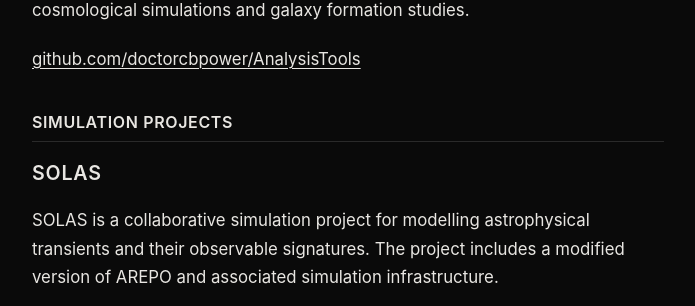
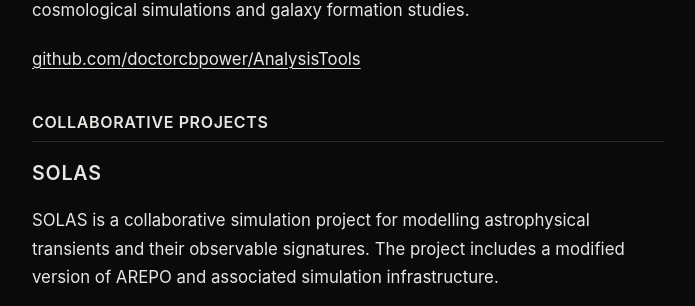
Before and after one commit to doctorcbpower/doctorcbpower.github.io, a Jekyll site: the page built from software.html, in a window 1280 px wide and 900 px high, scrolled down 1329 px. Shown: the part 148-454 px from the top of the window, without its empty margins (292-987 px from the left). Built offline with Jekyll 4.4.1, drawn with Linux system fonts in a browser that asks for light colours.

Commit message:
Change section title from 'Simulation projects' to 'Collaborative projects'

```diff
--- a/software.html
+++ b/software.html
@@ -39,7 +39,7 @@
 
 <p></p><a href="https://github.com/doctorcbpower/AnalysisTools">github.com/doctorcbpower/AnalysisTools</a>
 
-<h2>Simulation projects</h2>
+<h2>Collaborative projects</h2>
 
 <h3>SOLAS</h3>
 
```
